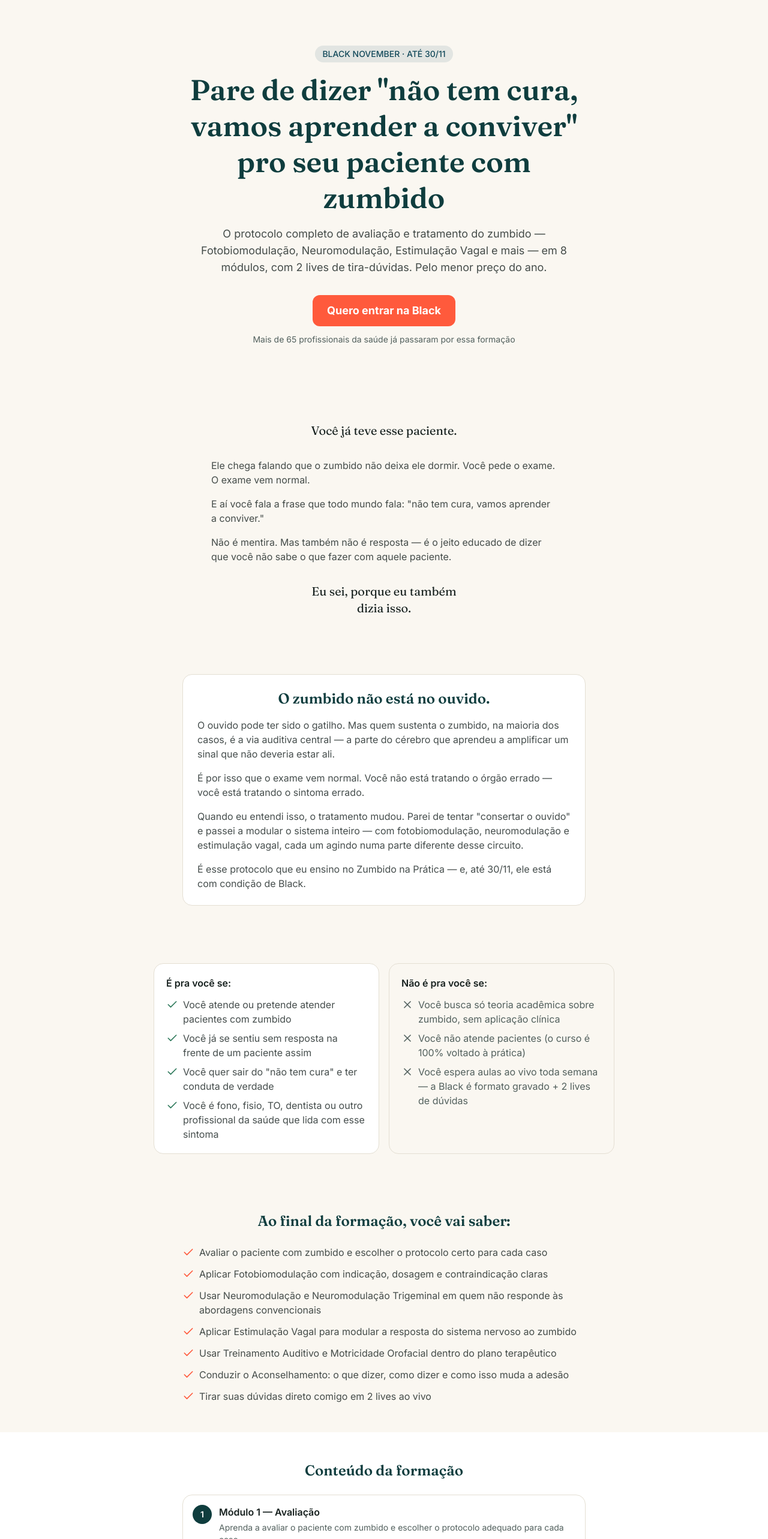
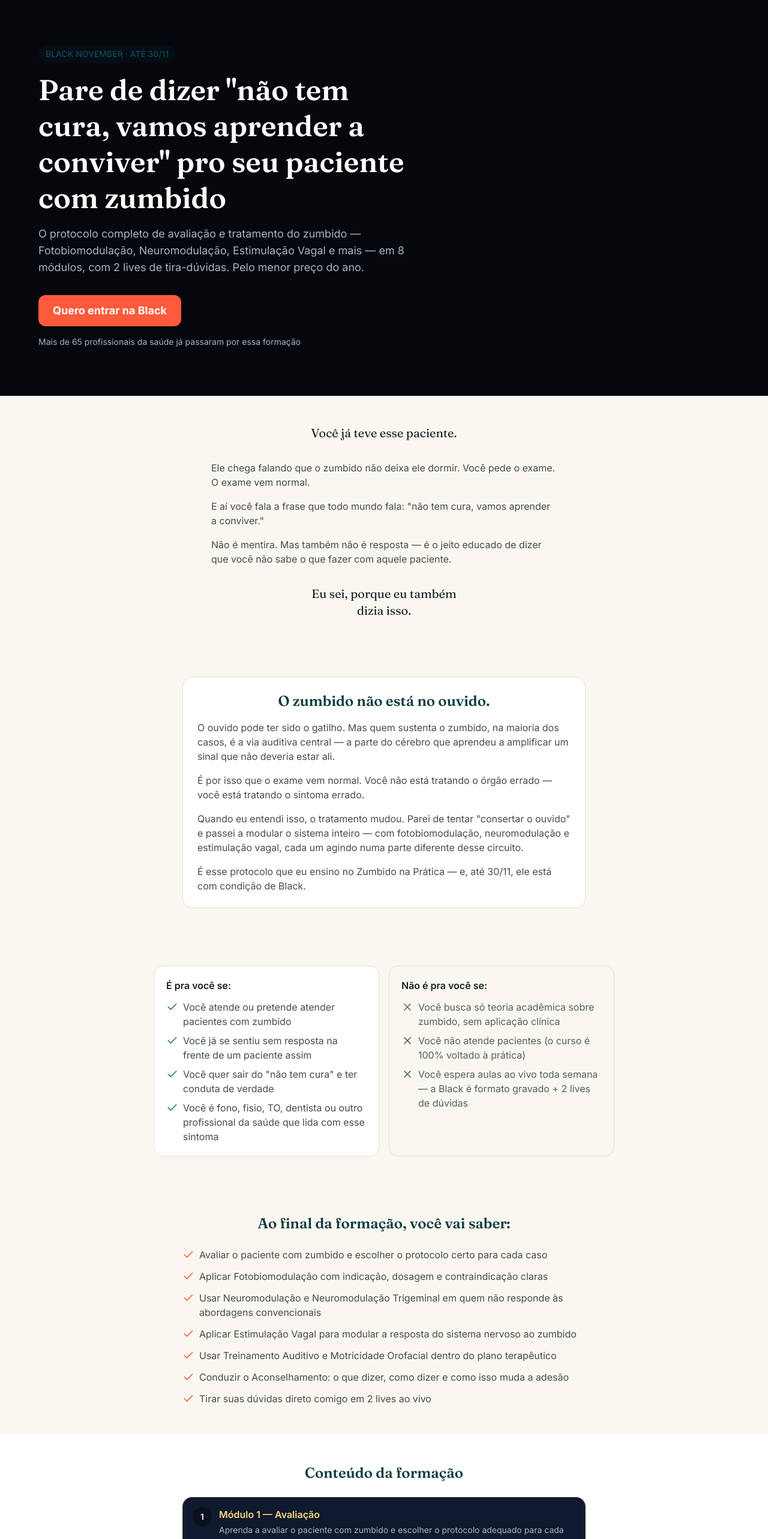
Before and after one commit to gabrielvitorm/zumbido-na-pratica, a Next.js app: page /zumbido-na-pratica/vendas in a window 1280 px wide. Shown: the part 40-2606 px from the top of the page at 60% size. Built offline with nearby package versions, Linux system fonts and the light colour scheme; no server answers.

Commit message:
feat: add black november offer components

```diff
--- a/app/globals.css
+++ b/app/globals.css
@@ -24,6 +24,13 @@
   --color-success: #2f7a5c;
   --color-warning-bg: #fdf3e4;
   --color-warning-text: #8a5a1c;
+  --color-navy-dark: #05070d;
+  --color-navy: #0a1020;
+  --color-navy-card: #101a2e;
+  --color-gold: #d4af37;
+  --color-gold-light: #f5d77a;
+  --color-slate-muted: #a9b4c6;
+  --color-urgent: #ffb020;
   --font-display: var(--font-fraunces), Georgia, serif;
   --radius-card: 16px;
   --radius-button: 10px;
--- a/components/campaign/guarantee-block.tsx
+++ b/components/campaign/guarantee-block.tsx
@@ -7,11 +7,11 @@ export interface GuaranteeBlockProps {
 
 export function GuaranteeBlock({ title, description }: GuaranteeBlockProps) {
   return (
-    <section className="bg-cream px-4 py-12">
+    <section className="bg-navy px-4 py-12 text-white">
       <div className="mx-auto flex max-w-2xl flex-col items-center gap-3 text-center">
         <ShieldCheck className="h-10 w-10 text-success" />
-        <h2 className="font-display text-xl font-semibold text-ink">{title}</h2>
-        <p className="text-text-primary/80">{description}</p>
+        <h2 className="font-display text-xl font-semibold text-gold-light">{title}</h2>
+        <p className="text-slate-muted">{description}</p>
       </div>
     </section>
   );
--- a/components/campaign/hero.tsx
+++ b/components/campaign/hero.tsx
@@ -1,5 +1,7 @@
 import { CtaLink } from "@/components/ui/button";
 import { Badge } from "@/components/ui/badge";
+import { PriceBlock } from "./price-block";
+import type { BlackNovemberOffer } from "@/lib/black-november";
 
 export interface HeroProps {
   headline: string;
@@ -10,6 +12,8 @@ export interface HeroProps {
   loteBadge: string;
   accentClassName?: string;
   ctaTrackParams?: Record<string, unknown>;
+  offer?: BlackNovemberOffer;
+  microcopy?: string;
 }
 
 export function Hero({
@@ -21,15 +25,23 @@ export function Hero({
   loteBadge,
   accentClassName,
   ctaTrackParams,
+  offer,
+  microcopy,
 }: HeroProps) {
   return (
-    <section className="px-4 py-16 lg:py-20">
-      <div className="mx-auto max-w-2xl text-center">
+    <section className="bg-navy-dark px-4 py-16 text-white lg:py-20">
+      <div className="mx-auto grid max-w-6xl items-center gap-10 lg:grid-cols-[1.15fr_0.85fr]">
+        <div className="text-center lg:text-left">
         <Badge className="mb-4">{loteBadge}</Badge>
-        <h1 className="font-display text-3xl font-semibold leading-tight text-ink lg:text-5xl">
+        <h1 className="font-display text-3xl font-semibold leading-tight text-white lg:text-5xl">
           {headline}
         </h1>
-        <p className="mt-4 text-lg text-text-primary/80">{subheadline}</p>
+        <p className="mt-4 text-lg text-slate-muted">{subheadline}</p>
+        {offer ? (
+          <div className="mt-7 lg:hidden">
+            <PriceBlock offer={offer} ctaHref={ctaHref} ctaLabel={ctaLabel} ctaTrackParams={ctaTrackParams} />
+          </div>
+        ) : (
           <CtaLink
             href={ctaHref}
             trackAs="InitiateCheckout"
@@ -39,7 +51,15 @@ export function Hero({
           >
             {ctaLabel}
           </CtaLink>
-        <p className="mt-3 text-sm text-text-secondary">{socialProofLine}</p>
+        )}
+        <p className="mt-4 text-sm text-slate-muted">{socialProofLine}</p>
+        {microcopy ? <p className="mt-2 text-xs text-slate-muted">{microcopy}</p> : null}
+        </div>
+        {offer ? (
+          <div className="hidden lg:block">
+            <PriceBlock offer={offer} ctaHref={ctaHref} ctaLabel={ctaLabel} ctaTrackParams={ctaTrackParams} />
+          </div>
+        ) : null}
       </div>
     </section>
   );
--- a/components/campaign/module-cards.tsx
+++ b/components/campaign/module-cards.tsx
@@ -24,18 +24,19 @@ export function ModuleCards({ modules }: ModuleCardsProps) {
           return (
             <div
               key={`module-${module.number}-${module.title}`}
-              className={`flex items-start gap-3 rounded-card border p-4 ${
+              data-module-card={module.title}
+              className={`flex items-start gap-3 rounded-card border p-4 transition-colors ${
                 module.isBonus
                   ? "border-coral-tint bg-coral-tint"
                   : module.isUpsell
                     ? "border-dashed border-border bg-white"
-                    : "border-border bg-white"
+                    : "border-gold/30 bg-navy-card text-white hover:border-gold/70"
               }`}
             >
               {!isBadgeVariant ? (
                 <span
                   className={`flex h-8 w-8 shrink-0 items-center justify-center rounded-full text-sm font-semibold text-white ${
-                    module.number === 5 ? "bg-coral" : "bg-ink"
+                    module.number === 5 ? "bg-gold text-navy" : "bg-navy"
                   }`}
                 >
                   {module.number}
@@ -52,10 +53,10 @@ export function ModuleCards({ modules }: ModuleCardsProps) {
                     Disponível como adicional
                   </Badge>
                 ) : null}
-                <p className="font-semibold text-text-primary">
+                <p className={`font-semibold ${isBadgeVariant ? "text-text-primary" : "text-gold-light"}`}>
                   {isBadgeVariant ? module.title : `Módulo ${module.number} — ${module.title}`}
                 </p>
-                <p className="mt-1 text-sm text-text-secondary">{module.description}</p>
+                <p className={`mt-1 text-sm ${isBadgeVariant ? "text-text-secondary" : "text-slate-muted"}`}>{module.description}</p>
               </div>
             </div>
           );
--- /dev/null
+++ b/components/campaign/price-block.tsx
@@ -0,0 +1,35 @@
+import { CtaLink } from "@/components/ui/button";
+import type { BlackNovemberOffer } from "@/lib/black-november";
+import { getBlackNovemberPriceSummary } from "@/lib/black-november-presentation";
+
+export interface PriceBlockProps {
+  offer: BlackNovemberOffer;
+  ctaHref: string;
+  ctaLabel: string;
+  ctaTrackParams?: Record<string, unknown>;
+  compact?: boolean;
+}
+
+export function PriceBlock({ offer, ctaHref, ctaLabel, ctaTrackParams, compact = false }: PriceBlockProps) {
+  const summary = getBlackNovemberPriceSummary(offer);
+  return (
+    <div className={`rounded-2xl border border-gold/40 bg-navy-card p-6 text-center text-white shadow-[0_0_32px_rgba(212,175,55,0.12)] ${compact ? "p-4" : ""}`}>
+      <p className="text-xs font-bold uppercase tracking-[0.18em] text-gold-light">Black November</p>
+      <p className="mt-4 text-sm text-slate-muted">
+        De <span className="line-through">{summary.anchorPrice}</span> por
+      </p>
+      <p className="mt-1 font-display text-4xl font-bold text-gold-light sm:text-5xl">{summary.price}</p>
+      <p className="mt-2 text-base text-slate-muted">ou {summary.installment}</p>
+      <p className="mt-2 text-sm font-semibold text-gold">Economia de {summary.savings} · só até 30/11</p>
+      <CtaLink
+        href={ctaHref}
+        trackAs="InitiateCheckout"
+        trackParams={ctaTrackParams}
+        className="mt-5 min-h-11 w-full"
+        accentClassName="bg-gold-light text-navy hover:bg-gold"
+      >
+        {ctaLabel}
+      </CtaLink>
+    </div>
+  );
+}
--- a/components/campaign/price-card.tsx
+++ b/components/campaign/price-card.tsx
@@ -9,6 +9,7 @@ export interface PriceCardProps {
   ctaLabel: string;
   ctaHref: string;
   noteText: string;
+  savings?: string;
   accentClassName?: string;
   ctaTrackParams?: Record<string, unknown>;
 }
@@ -21,19 +22,21 @@ export function PriceCard({
   ctaLabel,
   ctaHref,
   noteText,
+  savings,
   accentClassName,
   ctaTrackParams,
 }: PriceCardProps) {
   return (
-    <Card elevated className="mx-auto max-w-md text-center">
-      <p className="text-sm font-medium text-ink">{loteLabel}</p>
+      <Card elevated className="mx-auto max-w-md border border-gold/40 bg-navy-card text-center text-white shadow-[0_0_32px_rgba(212,175,55,0.12)]">
+      <p className="text-sm font-medium text-gold-light">{loteLabel}</p>
       <p className="mt-2">
         {originalPrice ? (
           <span className="mr-2 text-lg text-text-secondary line-through">{originalPrice}</span>
         ) : null}
-        <span className="font-display text-4xl font-bold text-ink">{price}</span>
+        <span className="font-display text-4xl font-bold text-gold-light">{price}</span>
       </p>
-      <p className="mt-1 text-text-secondary">{installment}</p>
+      <p className="mt-1 text-slate-muted">{installment}</p>
+      {savings ? <p className="mt-2 text-sm font-semibold text-gold">Economia de {savings}</p> : null}
       <CtaLink
         href={ctaHref}
         trackAs="InitiateCheckout"
@@ -43,7 +46,7 @@ export function PriceCard({
       >
         {ctaLabel}
       </CtaLink>
-      <p className="mt-3 text-sm text-text-secondary">{noteText}</p>
+      <p className="mt-3 text-sm text-slate-muted">{noteText}</p>
     </Card>
   );
 }
--- /dev/null
+++ b/lib/black-november-presentation.ts
@@ -0,0 +1,21 @@
+import type { BlackNovemberOffer, LiveSession } from "./black-november";
+
+export interface PriceSummary {
+  anchorPrice: string;
+  price: string;
+  installment: string;
+  savings: string;
+}
+
+export function getBlackNovemberPriceSummary(offer: BlackNovemberOffer): PriceSummary {
+  return {
+    anchorPrice: offer.anchorPrice,
+    price: offer.price,
+    installment: offer.installment,
+    savings: offer.savings,
+  };
+}
+
+export function getLiveSessionLabel(session: LiveSession): string {
+  return session.date ?? "Data a definir";
+}
```
Also changed, not shown: components/campaign/live-bonus.tsx (added, +35 -0 lines), 1 other file (tests, documents, lock files or other folders). Lines whose indentation alone changed are shown as unchanged.
